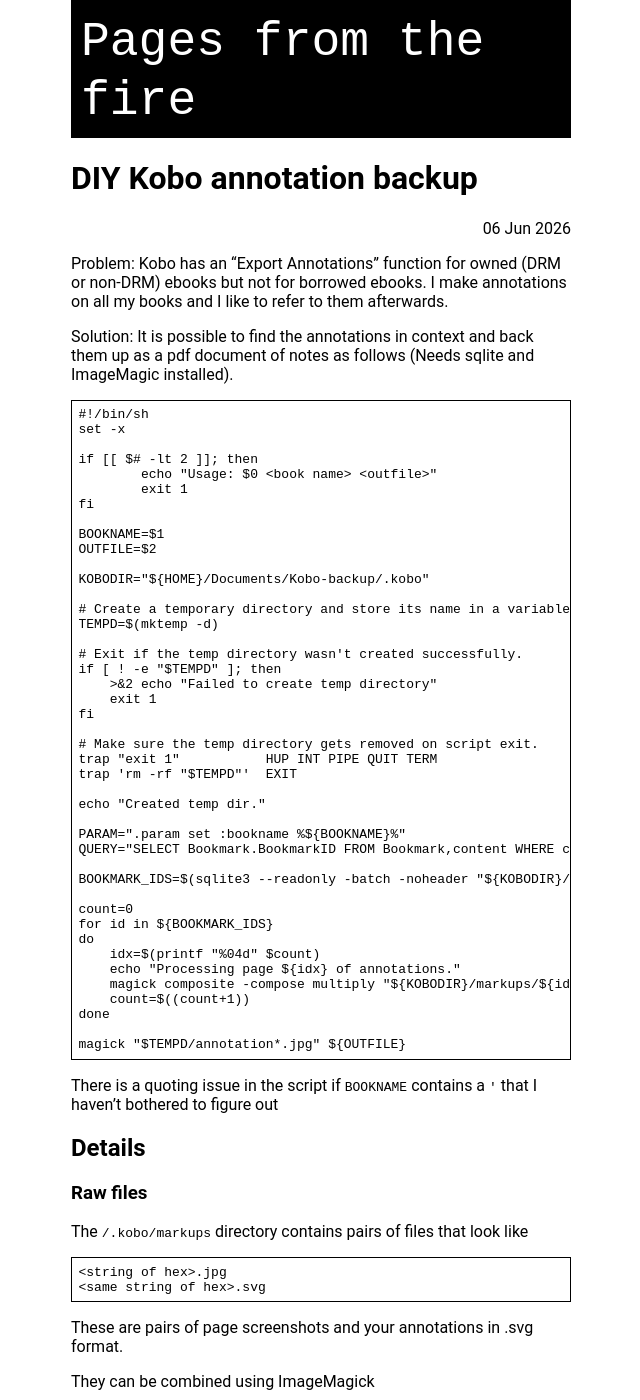
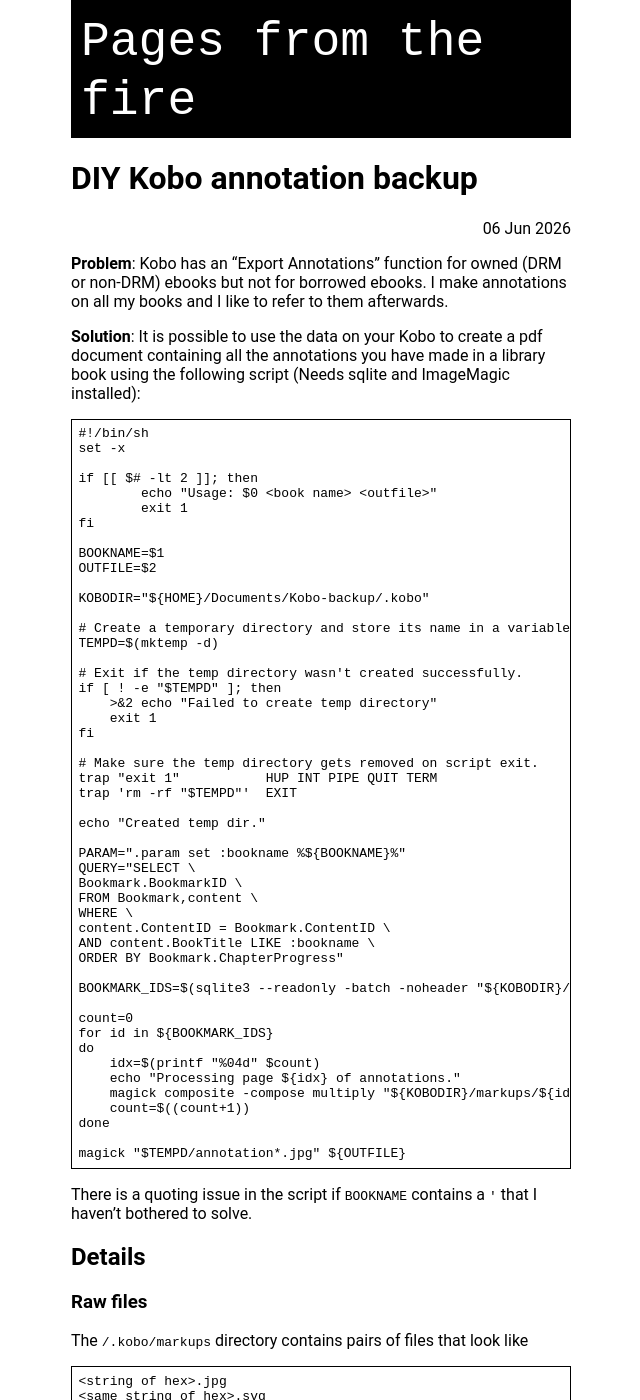
Before and after one commit to kghose/kghose.github.io, a Jekyll site: the page built from _posts/2026-06-06-kobo-annotations.md, in a window 1280 px wide and 1400 px high. Shown: the whole window, without its empty margins (319-959 px from the left). Built offline with Jekyll 4.4.1, drawn with Linux system fonts in a browser that asks for light colours; some of the changed text lies outside the part shown.

Commit message:
Revisions on Kobo article.

````diff
--- a/_posts/2026-06-06-kobo-annotations.md
+++ b/_posts/2026-06-06-kobo-annotations.md
@@ -5,12 +5,13 @@ date: 2026-06-06
 tags: kobo
 ---
 
-Problem: Kobo has an "Export Annotations" function for owned (DRM or non-DRM)
-ebooks but not for borrowed ebooks. I make annotations on all my books and I
-like to refer to them afterwards.
+**Problem**: Kobo has an "Export Annotations" function for owned (DRM or
+non-DRM) ebooks but not for borrowed ebooks. I make annotations on all my books
+and I like to refer to them afterwards.
 
-Solution: It is possible to find the annotations in context and back them up as
-a pdf document of notes as follows (Needs sqlite and ImageMagic installed).
+**Solution**: It is possible to use the data on your Kobo to create a pdf
+document containing all the annotations you have made in a library book using
+the following script (Needs sqlite and ImageMagic installed):
 
 ```
 #!/bin/sh
@@ -42,7 +43,13 @@ trap 'rm -rf "$TEMPD"'  EXIT
 echo "Created temp dir."
 
 PARAM=".param set :bookname %${BOOKNAME}%"
-QUERY="SELECT Bookmark.BookmarkID FROM Bookmark,content WHERE content.ContentID = Bookmark.ContentID AND content.BookTitle LIKE :bookname ORDER BY Bookmark.ChapterProgress"
+QUERY="SELECT \
+Bookmark.BookmarkID \
+FROM Bookmark,content \
+WHERE \
+content.ContentID = Bookmark.ContentID \
+AND content.BookTitle LIKE :bookname \
+ORDER BY Bookmark.ChapterProgress"
 
 BOOKMARK_IDS=$(sqlite3 --readonly -batch -noheader "${KOBODIR}/KoboReader.sqlite" "${PARAM}" "${QUERY};")
 
@@ -59,7 +66,7 @@ magick "$TEMPD/annotation*.jpg" ${OUTFILE}
 ```
 
 There is a quoting issue in the script if `BOOKNAME` contains a `'` that I
-haven't bothered to figure out
+haven't bothered to solve.
 
 
 ## Details
@@ -132,13 +139,10 @@ and its value on a separate line.
 ## A note on Kobo
 
 The whole database is fun to explore. In general I'm a very big fan of Kobo
-because it is so eminently probable and hackable _for a mainstream device_.
+because it is possible to poke around inside and even hack it. Kobo publishes a
+lot of [open source stuff](https://github.com/kobolabs) and people have
+developed layers on top of the OS (e.g. [NickelMenu]) including a custom reader
+app ([koreader])
 
-I bought very few books on my Kindle because I worried about vendor lock in,
-which turned out to be true: I can't read my Kindle books on my Kobo. I'm sure
-it's there in the fine print somewhere, but Kindle doesn't get my business
-anymore.
-
-Kobo on the other hand at least tries to play with open standards and Adobe
-handles DRM in a way, _in theory_ should allow books bought on Google, for
-example, to work on my Kobo. I think in practice its not so great.
+[NickelMenu]: https://pgaskin.net/NickelMenu/
+[koreader]: https://koreader.rocks/
````
